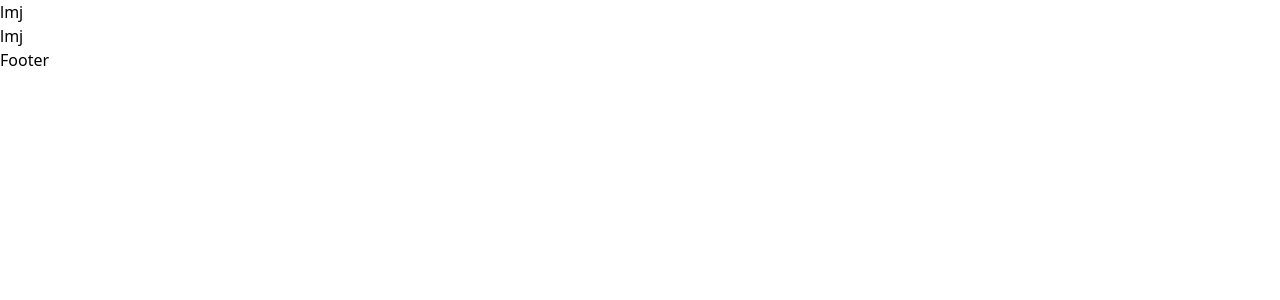
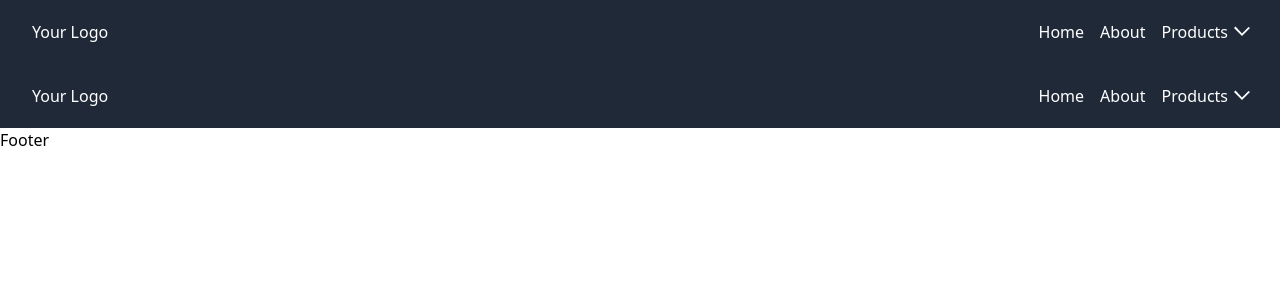
Before and after one commit to Shadow-Blaxe-123/Rasina-Fashion, a Next.js app: page /components/Navbar in a window 1280 px wide. Shown: the top 300 px of the page. Built offline with nearby package versions, Linux system fonts and the light colour scheme.

Commit message:
testing two

```diff
--- a/pages/components/Navbar.js
+++ b/pages/components/Navbar.js
@@ -4,7 +4,168 @@
 
 function Navbar() {
   const [isOpen, setIsOpen] = useState(false);
-  return <p>lmj</p>;
+  return (
+    <div>
+      <nav className="bg-gray-800">
+        <div className="max-w-7xl mx-auto px-4 sm:px-6 lg:px-8">
+          <div className="flex items-center justify-between h-16">
+            <div className="flex items-center">
+              <div className="flex-shrink-0">
+                {/* Your logo or site name */}
+                <Link href="/">
+                  <a className="text-white">Your Logo</a>
+                </Link>
+              </div>
+            </div>
+            <div className="hidden md:block">
+              {/* Desktop navigation */}
+              <div className="ml-10 flex items-baseline space-x-4">
+                <Link href="/">
+                  <a className="text-white hover:text-gray-300">Home</a>
+                </Link>
+                <Link href="/about">
+                  <a className="text-white hover:text-gray-300">About</a>
+                </Link>
+                {/* Products dropdown */}
+                <div className="relative inline-block text-left">
+                  <button
+                    onClick={() => setIsOpen(!isOpen)}
+                    type="button"
+                    className="text-white hover:text-gray-300"
+                  >
+                    Products
+                    <svg
+                      className="h-5 w-5 inline-block ml-1 -mr-1"
+                      xmlns="http://www.w3.org/2000/svg"
+                      viewBox="0 0 20 20"
+                      fill="currentColor"
+                    >
+                      <path
+                        fillRule="evenodd"
+                        d="M10 12l-8-8 1.5-1.5L10 9.5l6.5-6.5L18 4l-8 8z"
+                        clipRule="evenodd"
+                      />
+                    </svg>
+                  </button>
+                  {isOpen && (
+                    <div className="absolute z-10 mt-2 bg-gray-800 rounded-md shadow-lg">
+                      <div className="py-1">
+                        <Link href="/products">
+                          <a className="block px-4 py-2 text-white hover:text-gray-300">
+                            All Products
+                          </a>
+                        </Link>
+                        <Link href="/products/category1">
+                          <a className="block px-4 py-2 text-white hover:text-gray-300">
+                            Category 1
+                          </a>
+                        </Link>
+                        <Link href="/products/category2">
+                          <a className="block px-4 py-2 text-white hover:text-gray-300">
+                            Category 2
+                          </a>
+                        </Link>
+                        {/* Add more dropdown links as needed */}
+                      </div>
+                    </div>
+                  )}
+                </div>
+              </div>
+            </div>
+            {/* Hamburger menu for mobile */}
+            <div className="-mr-2 flex md:hidden">
+              <button
+                onClick={() => setIsOpen(!isOpen)}
+                className="inline-flex items-center justify-center p-2 rounded-md text-gray-400 hover:text-white hover:bg-gray-700 focus:outline-none focus:bg-gray-700 focus:text-white"
+              >
+                <svg
+                  className="h-6 w-6"
+                  xmlns="http://www.w3.org/2000/svg"
+                  fill="none"
+                  viewBox="0 0 24 24"
+                  stroke="currentColor"
+                >
+                  {isOpen ? (
+                    <path
+                      strokeLinecap="round"
+                      strokeLinejoin="round"
+                      strokeWidth={2}
+                      d="M6 18L18 6M6 6l12 12"
+                    />
+                  ) : (
+                    <path
+                      strokeLinecap="round"
+                      strokeLinejoin="round"
+                      strokeWidth={2}
+                      d="M4 6h16M4 12h16m-7 6h7"
+                    />
+                  )}
+                </svg>
+              </button>
+            </div>
+          </div>
+        </div>
+        {/* Mobile navigation */}
+        {isOpen && (
+          <div className="md:hidden">
+            <div className="px-2 pt-2 pb-3 space-y-1 sm:px-3">
+              <Link href="/">
+                <a className="text-white block hover:text-gray-300">Home</a>
+              </Link>
+              <Link href="/about">
+                <a className="text-white block hover:text-gray-300">About</a>
+              </Link>
+              {/* Mobile version of Products dropdown */}
+              <div className="relative inline-block text-left">
+                <button
+                  onClick={() => setIsOpen(!isOpen)}
+                  type="button"
+                  className="text-white hover:text-gray-300"
+                >
+                  Products
+                  <svg
+                    className="h-5 w-5 inline-block ml-1 -mr-1"
+                    xmlns="http://www.w3.org/2000/svg"
+                    viewBox="0 0 20 20"
+                    fill="currentColor"
+                  >
+                    <path
+                      fillRule="evenodd"
+                      d="M10 12l-8-8 1.5-1.5L10 9.5l6.5-6.5L18 4l-8 8z"
+                      clipRule="evenodd"
+                    />
+                  </svg>
+                </button>
+                {isOpen && (
+                  <div className="absolute z-10 mt-2 bg-gray-800 rounded-md shadow-lg">
+                    <div className="py-1">
+                      <Link href="/products">
+                        <a className="block px-4 py-2 text-white hover:text-gray-300">
+                          All Products
+                        </a>
+                      </Link>
+                      <Link href="/products/category1">
+                        <a className="block px-4 py-2 text-white hover:text-gray-300">
+                          Category 1
+                        </a>
+                      </Link>
+                      <Link href="/products/category2">
+                        <a className="block px-4 py-2 text-white hover:text-gray-300">
+                          Category 2
+                        </a>
+                      </Link>
+                      {/* Add more mobile dropdown links as needed */}
+                    </div>
+                  </div>
+                )}
+              </div>
+              {/* End of mobile version of Products dropdown */}
+            </div>
+          </div>
+        )}
+      </nav>
+    </div>
+  );
 }
 
 export default Navbar;
```
